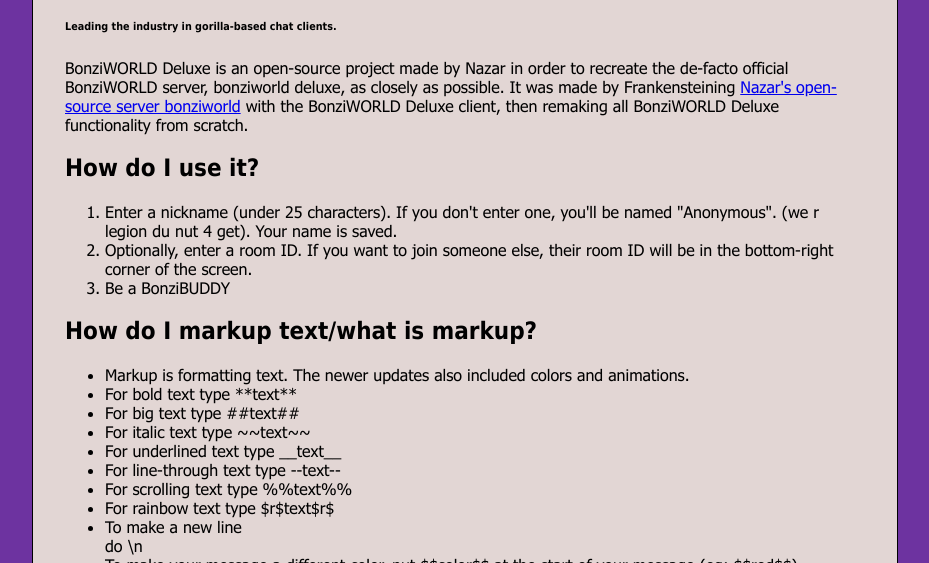
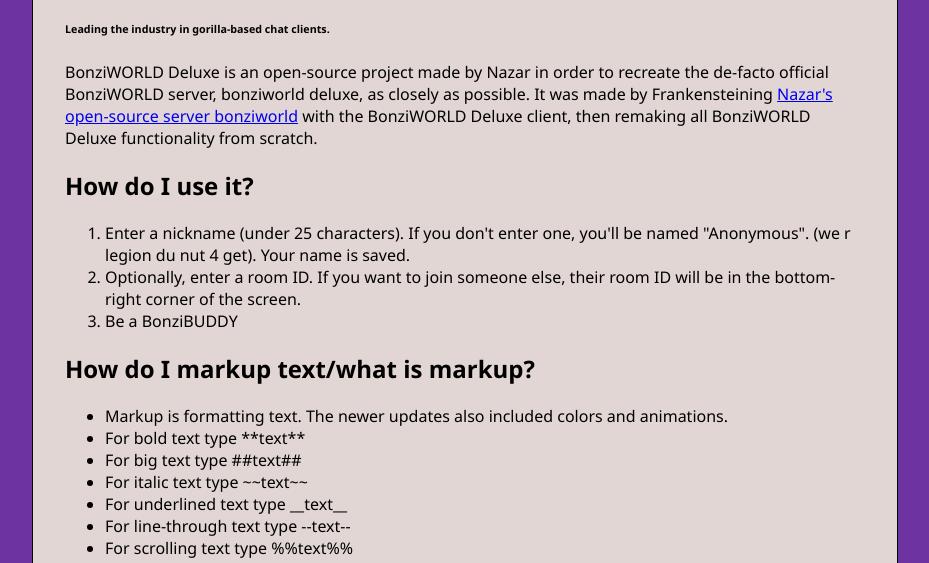
Before and after one commit to NazarHr24/BonziWORLD-Deluxe-Version, a website: page frontend/readme.html in a window 1280 px wide. Shown: the part 237-800 px from the top of the page, without its empty margins (175-1104 px from the left). Drawn offline with Linux system fonts and the light colour scheme.

Commit message:
Update readme.html

```diff
--- a/frontend/readme.html
+++ b/frontend/readme.html
@@ -7,7 +7,7 @@
   margin: 0;
   padding: 0;
   font-size: 16px;
-  font-family: "Tahoma", sans-serif;
+  font-family: "Segoe UI", sans-serif;
   background-color: #6d33a0;
 }
 
```
